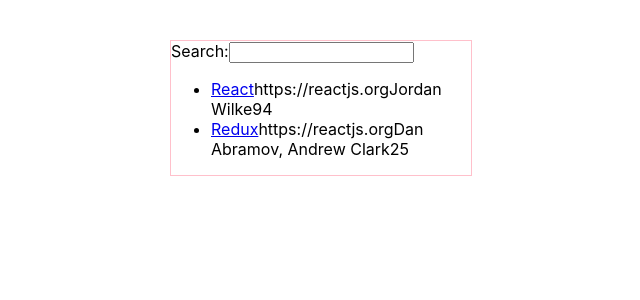
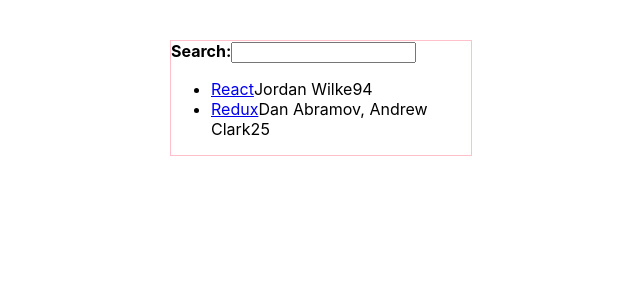
Before and after one commit to e-kornmann/road-to-react, a React (Create React App) app: page / in a window 1280 px wide. Shown: the top 300 px of the page, without its empty margins (319-959 px from the left). Built offline with nearby package versions, Linux system fonts and the light colour scheme.

Commit message:
add custom localstorage hook

```diff
--- a/src/App.tsx
+++ b/src/App.tsx
@@ -1,6 +1,7 @@
-import React, { useState } from 'react';
+import React from 'react';
 import './App.css';
-import Search from './Search';
+import { useSemiPersistantState } from './Hooks/PersistantState'
+import InputWithLabel from './InputWithLabel';
 import List from './List';
 
 export type Article = {
@@ -11,10 +12,6 @@
   points: number,
   objectID: number,
 }
-
-
-
-
 
 const stories: Article[] = [ {
     title: 'React',
@@ -39,26 +36,29 @@
 
 function App() {
 
-  const [searchTerm, setSearchTerm] = useState('');
+  const [searchTerm, setSearchTerm] = useSemiPersistantState('search','');
 
-  const handleSearchInput = (event: React.ChangeEvent<HTMLInputElement>) => {
+  const handleSearch = (event: React.ChangeEvent<HTMLInputElement>) => {
     setSearchTerm(event.target.value);
   }
 
-  const searchedArticles = stories.filter((article)=> article.title.toLowerCase().includes(searchTerm.toLowerCase()));
-
-
-
-
+  const searchedArticles = stories.filter((article) => article.title.toLowerCase().includes(searchTerm.toLowerCase()));
 
   return (
     <div className="search-container">
-      <Search onSearch={handleSearchInput} find={searchTerm} />
+      <InputWithLabel
+        id="search"
+        value={searchTerm}
+        onInputChange={handleSearch}
+       >
+      <strong>Search:</strong>
+      </InputWithLabel>
+
+
       <List list={searchedArticles} />
     </div>
   );
 
-
 }
 
 export default App;
--- /dev/null
+++ b/src/Hooks/PersistantState.ts
@@ -0,0 +1,13 @@
+import {useState, useEffect} from 'react';
+
+export const useSemiPersistantState = (key: string, initialState: string): [string, (newValue: string) => void] => {
+
+  const [value, setValue] = useState(
+    localStorage.getItem(key) || initialState
+  );
+
+  useEffect(()=> {
+    localStorage.setItem(key, value);
+  }, [value, key]);
+  return [value, setValue];
+};
--- /dev/null
+++ b/src/InputWithLabel.tsx
@@ -0,0 +1,25 @@
+import React from 'react'
+
+type InputWithLabelProps = {
+  id: string,
+  value: string,
+  onInputChange: (event: React.ChangeEvent<HTMLInputElement>) => void,
+  children: React.ReactNode,
+}
+
+const InputWithLabel = ({id, value, onInputChange, children}: InputWithLabelProps) => (
+  <>
+    <label htmlFor={id}>{children}</label>
+    <input
+      id={id}
+      type="text"
+      value={value}
+      onChange={onInputChange}
+    />
+  </>
+  )
+
+
+
+
+export default InputWithLabel;
--- a/src/Item.tsx
+++ b/src/Item.tsx
@@ -1,13 +1,17 @@
 import React from 'react'
 import { Article } from './App';
 
-const Item = ( { title, url, author, num_comments, points }: Article) => {
+type ArticleProps = {
+    item: Article;
+}
+
+const Item = ( { item }: ArticleProps) => {
+    const {title, url, author, num_comments, points} = item;
   return (
       <li>
         <span>
           <a href={url}>{title}</a>
         </span>
-        <span>{url}</span>
         <span>{author}</span>
         <span>{num_comments}</span>
         <span>{points}</span>
--- a/src/List.tsx
+++ b/src/List.tsx
@@ -11,7 +11,7 @@
 const List = ({ list }: ListProps ) =>
     <ul>
       {list.map((item: Article) => (
-       <Item key={item.objectID} {...item} />
+       <Item key={item.objectID} item={item} />
       ))}
     </ul>
 
--- a/src/Search.tsx
+++ /dev/null
@@ -1,23 +0,0 @@
-import React from 'react'
-
-type SearchFormProps = {
-  find: string,
-  onSearch: (event: React.ChangeEvent<HTMLInputElement>) => void,
-}
-
-const Search = ({find, onSearch}: SearchFormProps) => (
-  <>
-    <label htmlFor="search">Search:</label>
-    <input
-      id="search"
-      type="text"
-      value={find}
-      onChange={onSearch}
-      />
-      </>
-  )
-
-
-
-
-export default Search;
```
